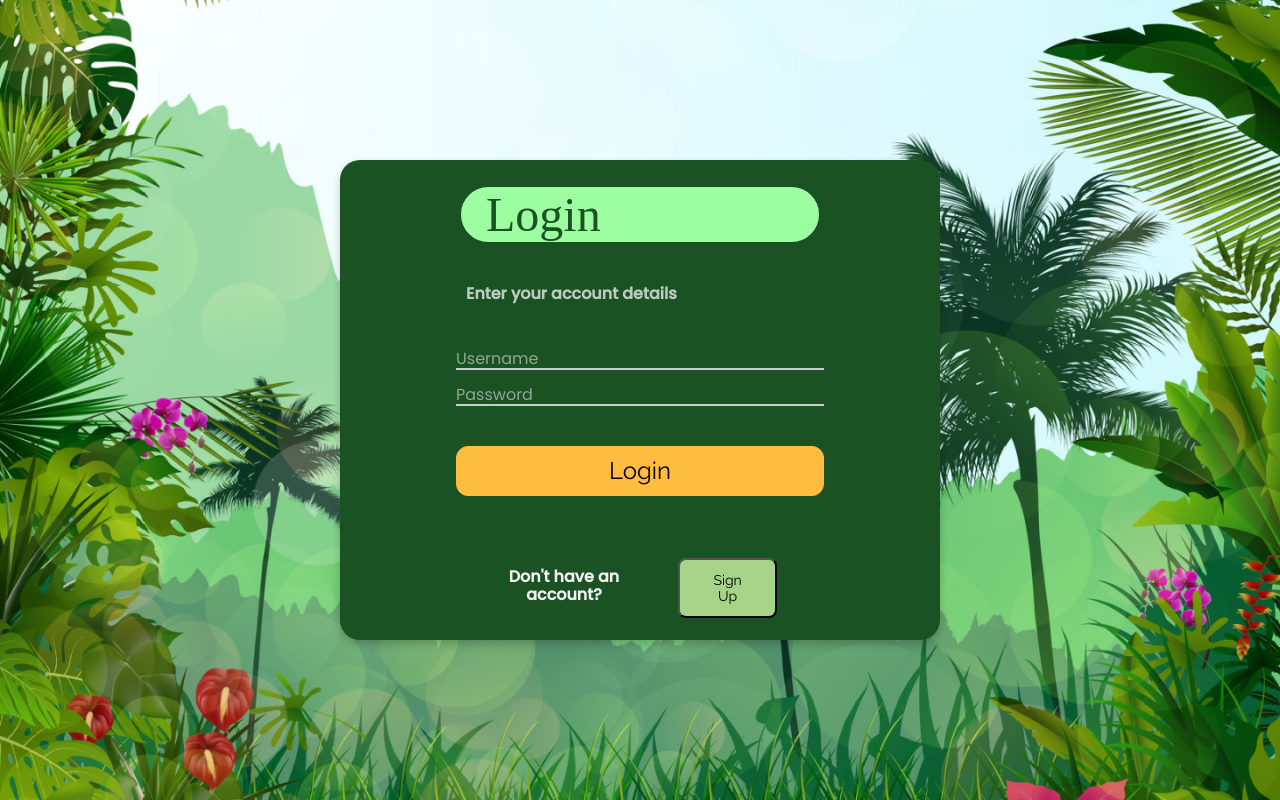
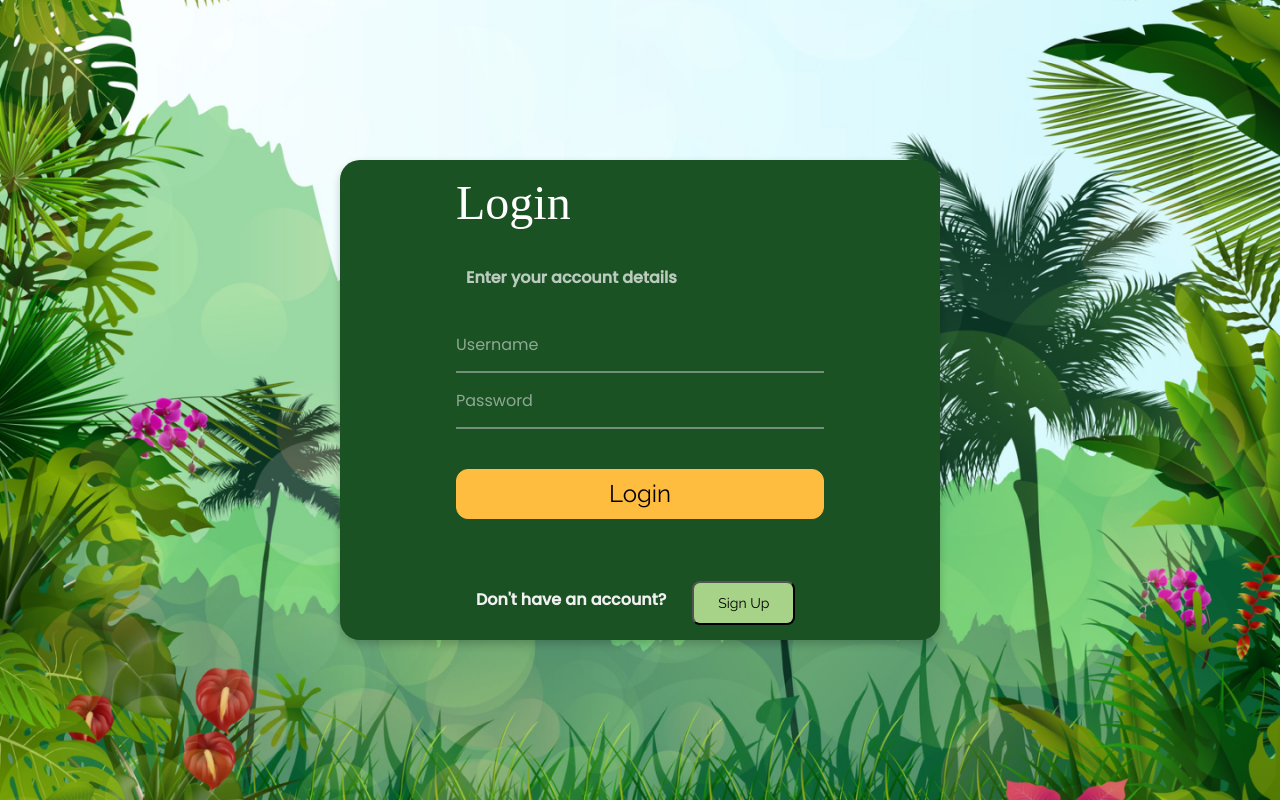
Before and after one commit to camposjoaoc/react-memory-game, a React (Vite) app: page / in a window 1280 px wide. Built offline with nearby package versions, Linux system fonts and the light colour scheme; a web font is replaced by a local one.

Commit message:
Small changes in styles and components

```diff
--- a/index.html
+++ b/index.html
@@ -6,7 +6,7 @@
   <link rel="icon" type="image/png+xml" href="./src/assets/favicon.png" />
   <meta name="viewport" content="width=device-width, initial-scale=1.0" />
   <link rel="stylesheet" href="./src/css/normalize.css">
-  <title>Memory game!</title>
+  <title>Magic Match</title>
 </head>
 
 <body>
--- a/src/components/LoginComponent.jsx
+++ b/src/components/LoginComponent.jsx
@@ -32,7 +32,7 @@ function LoginComponent() {
     return (
         <div className="login-container">
             <form onSubmit={handleLogin} className="login-container-form">
-                <h1>Login</h1>
+                <h1 className="title-login">Login</h1>
                 <p className="login-text">Enter your account details</p>
                 {/* Input for username */}
                 <input
--- a/src/components/game.jsx
+++ b/src/components/game.jsx
@@ -87,7 +87,7 @@ function Game() {
   return (
     <>
       <div className="App">
-        <h1>Magic Match</h1>
+        <h1 className="title-game">Magic Match</h1>
 
         <div className="card-grid">
           {cards.map((card) => (
--- a/src/css/App.css
+++ b/src/css/App.css
@@ -8,7 +8,7 @@ body {
     text-align: center;
     width: 100%;
     height: 100vh;
-    background-image: url("/public/img/LoginBackground.png");
+    background-image: url("/img/LoginBackground.png");
     background-size: cover;
     background-position: center;
     background-repeat: no-repeat;
--- a/src/css/LoginComponent.css
+++ b/src/css/LoginComponent.css
@@ -55,14 +55,12 @@
   /* Aligns items horizontally */
   gap: 1rem;
   /* Adds spacing between child elements */
-  width: 90%;
-  /* Makes the container slightly smaller than the parent container */
   padding: 10px;
   /* Adds internal spacing */
 }
 
 /* Header text styling */
-h1 {
+.title-login {
   text-align: left;
   /* Aligns header text to the left */
   font-family: "Rakkas", serif;
@@ -92,14 +90,17 @@ h1 {
   /* Transparent background for a minimalistic look */
   border: none;
   /* Removes default borders */
-  border-bottom: 2px solid #ccc;
+  border-bottom: 2px solid rgba(204,204,204, 0.5);;
   /* Adds an underline to indicate input focus area */
   outline: none;
   /* Removes the default focus outline */
   font-family: "Poppins", sans-serif;
   font-size: 16px;
+  padding-bottom: 15px;
+  height: 5vh;
   color: #fff;
   /* White text for contrast against the dark background */
+
 }
 
 input[type="text"]::placeholder,
--- a/src/css/SingleCard.css
+++ b/src/css/SingleCard.css
@@ -13,10 +13,13 @@
 .card .front {
   transform: rotateY(90deg);
   position: absolute;
+  transition: all ease-in 0.2s;
+  transition-delay: 0.2s;
 }
 
 .flipped .front {
   transform: rotateY(0deg);
+
 }
 
 /* back of card, cover */
@@ -27,5 +30,5 @@
 
 .flipped .back {
   transform: rotateY(90deg);
-  transition-delay: 0s;
+  transition-delay: 0.2s;
 }
--- a/src/css/game.css
+++ b/src/css/game.css
@@ -1,6 +1,7 @@
 body {
   width: 100%;
-  background-color: red;;
+  background-color: #4b9e59b9;
+  ;
 }
 
 .App {
@@ -18,7 +19,7 @@ body {
   padding: 20px;
 }
 
-h1 {
+.title-game {
   color: #1B5224;
   background-color: #9CFDA1;
   padding-left: 25px;
```
